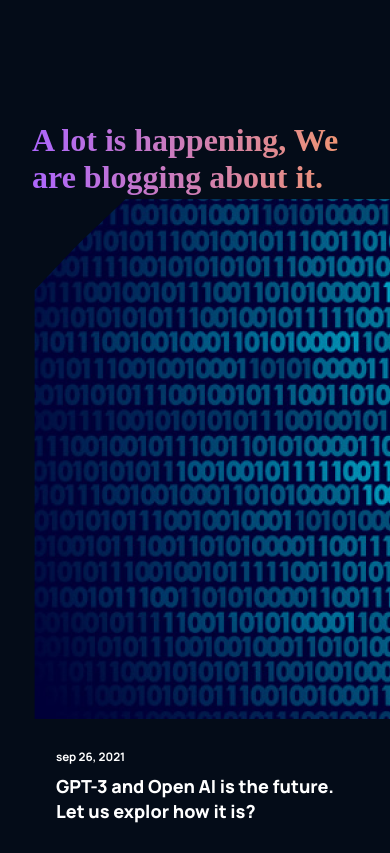
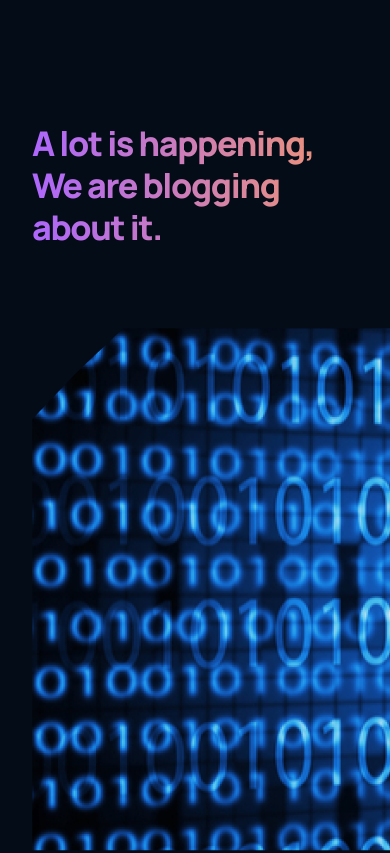
Before and after one commit to Uzo-Felix/gpt-3_Felix, a React (Create React App) app: page / in a window 390 px wide. Shown: the part 5060-5913 px from the top of the page. Built offline with nearby package versions, Linux system fonts and the light colour scheme.

Commit message:
feat: styling blog container

```diff
--- a/src/components/article/Article.jsx
+++ b/src/components/article/Article.jsx
@@ -11,8 +11,8 @@
         <div>
           <p>{date}</p>
           <h3>{title}</h3>
+        <p>Read Full Article</p>
         </div>
-        <p>Read Full Article</p>
       </div>
     </div>
   )
--- a/src/containers/blog/blog.css
+++ b/src/containers/blog/blog.css
@@ -0,0 +1,77 @@
+.gpt3__blog {
+    display: flex;
+    flex-direction: column;
+}
+
+.gpt3__blog-heading {
+    width: 100%;
+    text-align: left;
+
+    margin-bottom: 5rem;
+}
+
+.gpt3__blog-heading h1{
+    font-family: var(--font-family);
+    font-weight: 800;
+    font-size: 62px;
+    line-height: 75px;
+    letter-spacing: -0.04em;
+}
+
+.gpt3__blog-container {
+    display: flex;
+    flex-direction: row;
+}
+
+.gpt3__blog-container_groupA{
+    flex: 0.75;
+    margin-right: 2rem;
+}
+
+.gpt3__blog-container_groupB{
+    flex: 1;
+
+    display: grid;
+    grid-template-columns: repeat(2,1fr);
+    grid-gap: 2rem;
+}
+
+@media screen and (max-width: 990px) {
+    .gpt3__blog-container{
+        flex-direction: column-reverse;
+    }
+
+    .gpt3__blog-container_groupA{
+        margin: 2rem 0;
+    }
+
+    .gpt3__blog-container_groupA .gpt3__blog-contaner_article{
+        width: 48%;
+    }
+
+    .gpt3__blog-container_groupA .gpt3__blog-container_article-image{
+        height: 250px;
+    }
+}
+
+@media screen and (max-width: 700px){
+    .gpt3__blog-container_groupB{
+        grid-template-columns: repeat(1, 1fr);
+    }
+
+    .gpt3__blog-container_groupA .gpt3__blog-contaner_article{
+        width: 100%;
+    }
+
+    .gpt3__blog-heading h1{
+        font-size: 46px;
+        line-height: 52px;
+    }
+}
+
+@media screen and (max-width: 550px) {
+    .gpt3__blog-heading h1{
+        font-size: 34px;
+        line-height: 42px;
+    }
+}
```
